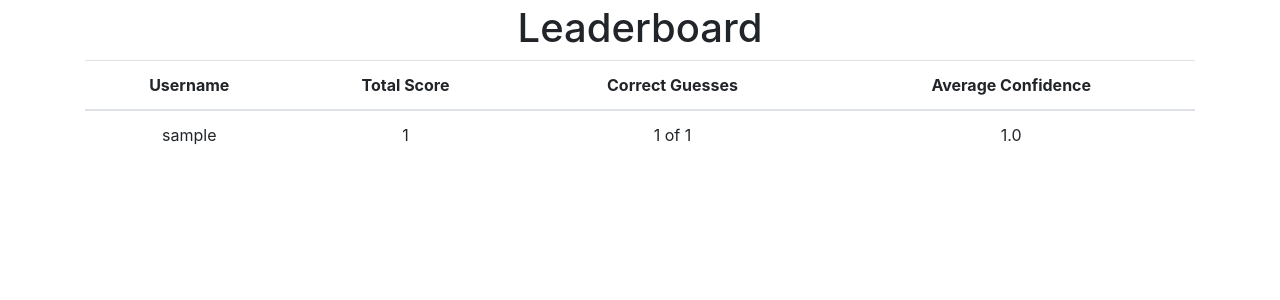
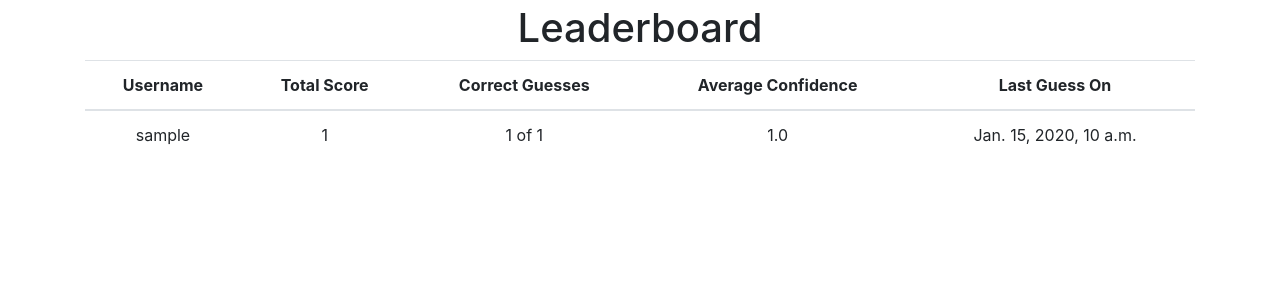
Before and after one commit to ses4j/empid, a Django app: page /leaderboard/ in a window 1280 px wide. Shown: the part 56-356 px from the top of the page. Run offline with Django 3.2, Linux system fonts and the light colour scheme; tables that the repository leaves empty hold one stand-in row (values such as "Sample post"); some libraries are stand-ins or nearby versions.

Commit message:
Add date to leaderboard.

```diff
--- a/core/templates/core/leaderboard.html
+++ b/core/templates/core/leaderboard.html
@@ -15,6 +15,7 @@
                     <th scope="col">Total Score</th>
                     <th scope="col">Correct Guesses</th>
                     <th scope="col">Average Confidence</th>
+                    <th scope="col">Last Guess On</th>
                 </tr>
             </thead>
             <tbody>
@@ -24,6 +25,7 @@
                     <td>{{ leader.score }}</td>
                     <td>{{ leader.correct }} of {{ leader.total }}</td>
                     <td>{{ leader.avg_confidence }}</td>
+                    <td>{{ leader.last_guess_on }}</td>
                 </tr>
                 {% endfor %}
             </tbody>
@@ -31,3 +33,7 @@
     </div>
 </div>
 {% endblock %}
+
+{% block extra_scripts %}
+
+{% endblock %}
--- a/core/views.py
+++ b/core/views.py
@@ -130,7 +130,7 @@ def _score_guess(g):
     else:
         return -g.confidence
 
-
+from django.utils.timezone import make_aware
 @allow_lazy_user
 def leaderboard(request):
     # latest_question_list = Question.objects.order_by('-pub_date')[:5]
@@ -146,12 +146,14 @@ def leaderboard(request):
     confidences = collections.defaultdict(int)
     total = collections.defaultdict(int)
     correct = collections.defaultdict(int)
+    last_guess_on = {}
 
     for g in gs:
         scores[g.user_id] += _score_guess(g)
         confidences[g.user_id] += g.confidence
         total[g.user_id] += 1
         correct[g.user_id] += 1 if g.is_correct else 0
+        last_guess_on[g.user_id] = max(g.created, last_guess_on.get(g.user_id, make_aware(datetime.datetime(2000, 1, 1))))
 
     leader_data = list(sorted(scores.items(), key=lambda x: -x[1])[:20])
     leader_users = cm.User.objects.filter(id__in=[_[0] for _ in leader_data]).values(
@@ -168,7 +170,8 @@ def leaderboard(request):
                 "username": leader_users[user_id],
                 "total": total[user_id],
                 "correct": correct[user_id],
-                "avg_confidence": round(float(confidences[user_id]) / float(total[user_id]), 1)
+                "avg_confidence": round(float(confidences[user_id]) / float(total[user_id]), 1),
+                "last_guess_on": last_guess_on[user_id], #.isoformat(),
             }
         )
 
```
